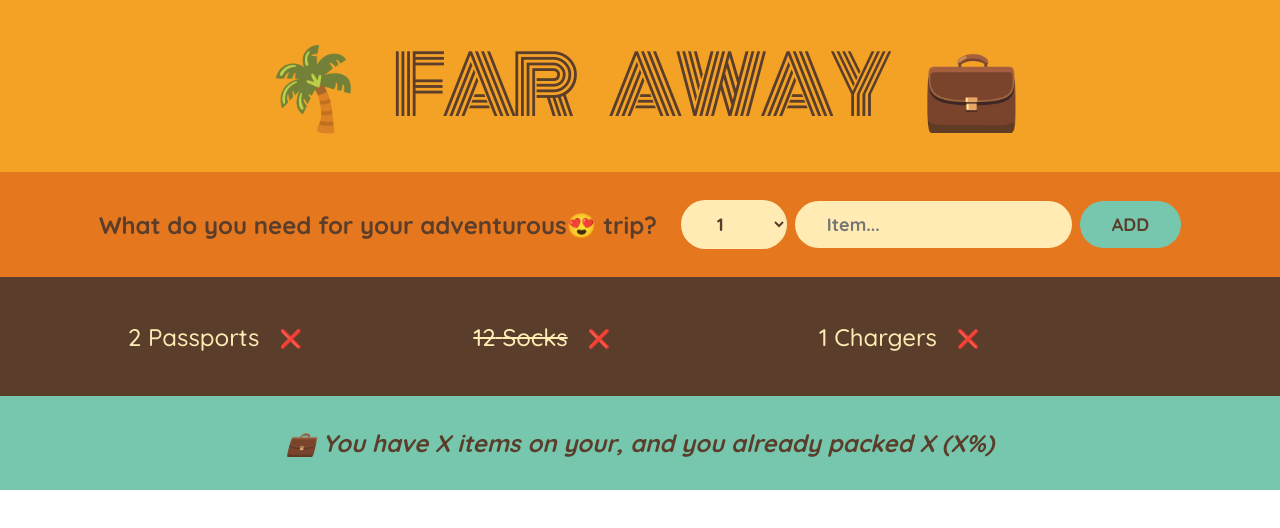
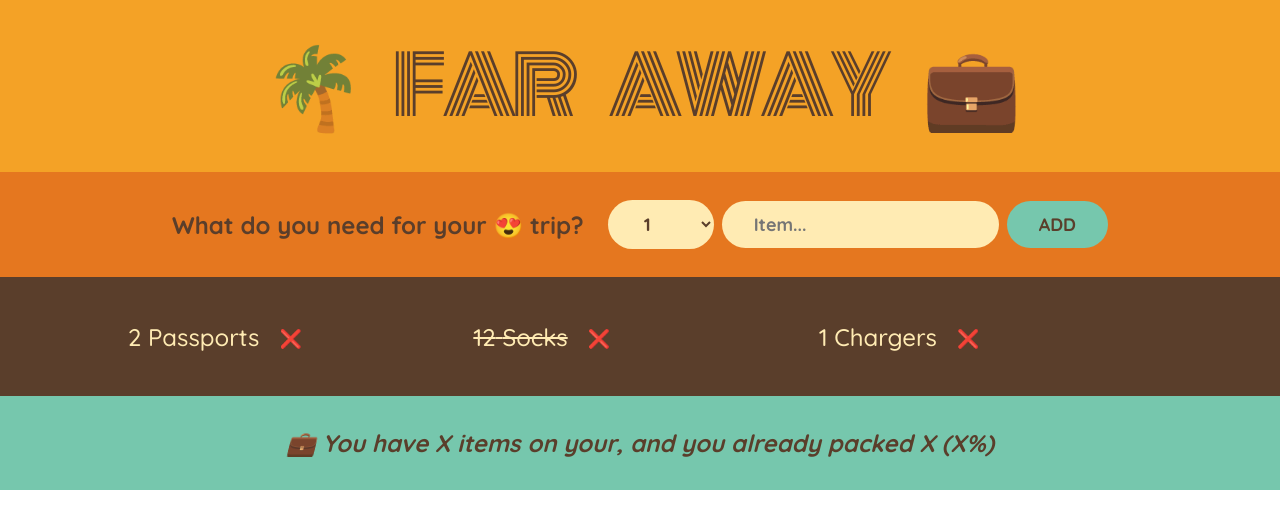
Before and after one commit to Ifeoluwa-cloud/Travel-List-App, a React (Vite) app: page / in a window 1280 px wide. Shown: the top 528 px of the page. Built offline with nearby package versions, Linux system fonts and the light colour scheme.

Commit message:
Form headline updated

```diff
--- a/src/App.jsx
+++ b/src/App.jsx
@@ -19,7 +19,7 @@ function Logo() {
 
 function Form() {
   return <form className="add-form">
-    <h3>What do you need for your adventurous😍 trip?</h3>
+    <h3>What do you need for your 😍 trip?</h3>
     <select name="" id="">
       {Array.from({length:20}, (_, i) => i + 1).
       map(num=><option value={num} key={num}>{num}</option>)}
```
